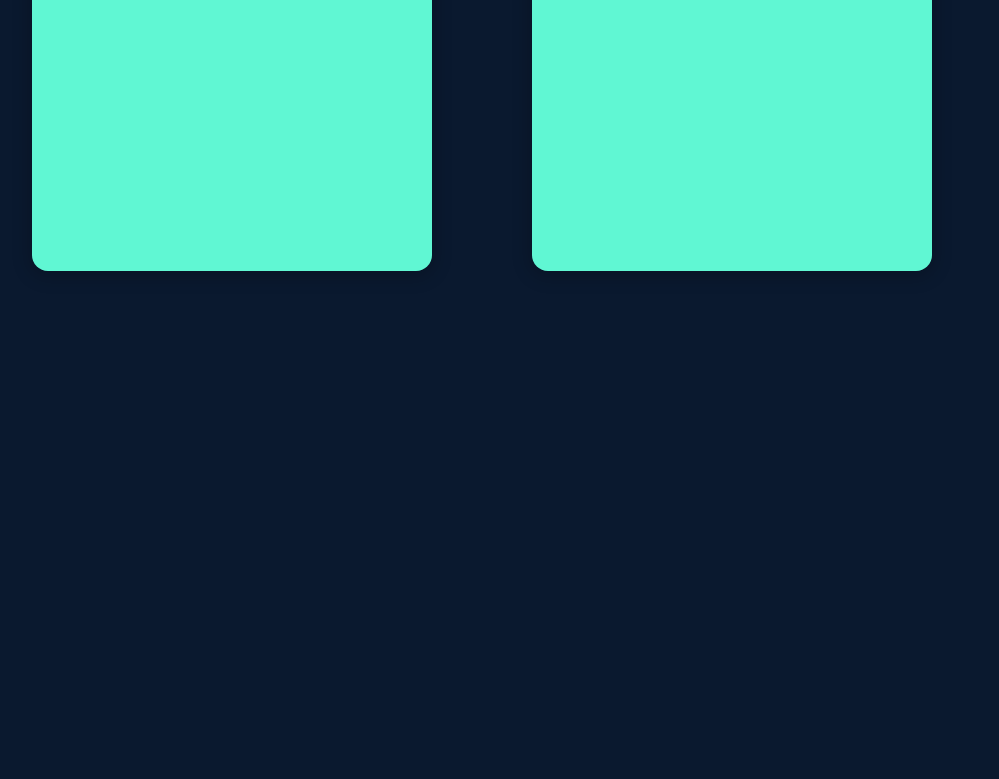
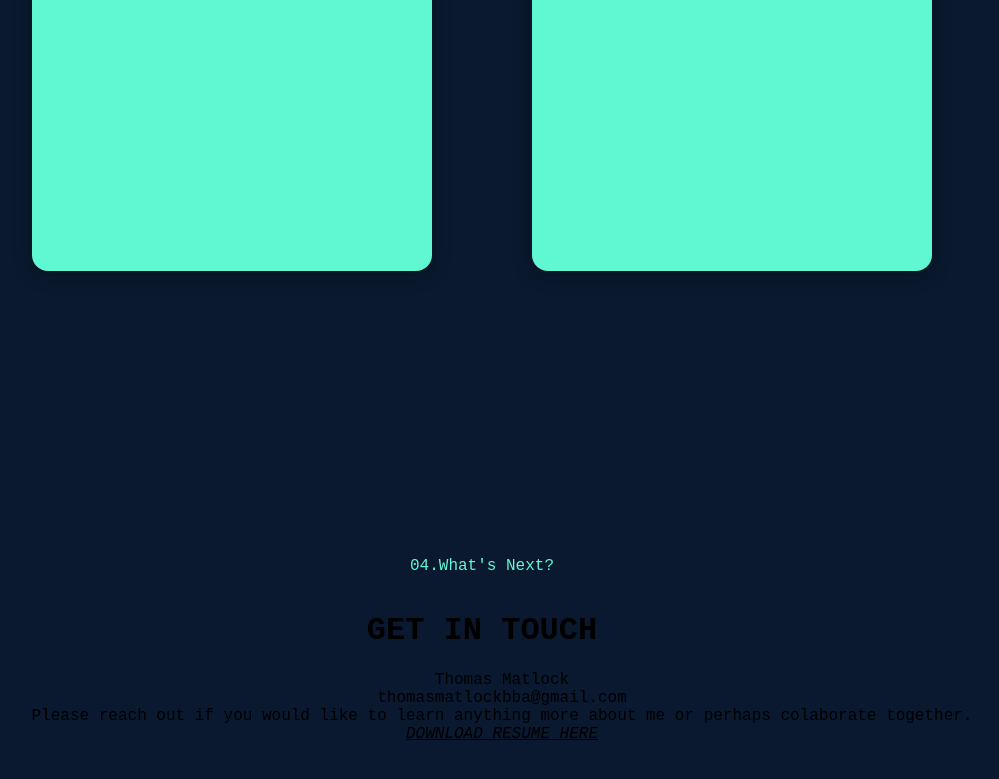
Before and after one commit to zep1994/thomas-matlock, a Next.js app in the folder frontend/: page / in a window 1280 px wide. Shown: the part 4639-5418 px from the top of the page, without its empty margins (158-1157 px from the left). Before the commit the page ends 5180 px from the top, so only its background shows below. Built offline with nearby package versions, Linux system fonts and the light colour scheme.

Commit message:
Finish Landing

```diff
--- a/frontend/pages/index.js
+++ b/frontend/pages/index.js
@@ -357,7 +357,42 @@ export default function Home() {
                     </div>
                   </div>
                   </div>
+                  </div>
+                </div>
+              </div>
 
+
+          {/* SECTION 5 */}
+          <div id="contact" className={styles.section5}>
+            <div className={styles.content5}>
+              <div className={styles.info5}>
+
+
+
+
+
+                <div className={styles.contactInfo}>
+                <div className={styles.txtHeads3}>
+                  <p className={styles.sec1}>04.</p>
+                  <p className={styles.about}>What's Next?</p>
+                </div>
+                  <h1 className={styles.contactHeader}>GET IN TOUCH</h1>
+                  <ul>
+                    <li>Thomas Matlock</li>
+                    <li>thomasmatlockbba@gmail.com</li>
+                    <li>
+                      Please reach out if you would like to learn anything more
+                      about me or perhaps colaborate together.{" "}
+                    </li>
+                    <li>
+                      <a href="/thomas-matlock-resume.docx" download>
+                        <i>
+                          <u>DOWNLOAD RESUME HERE</u>
+                        </i>
+                      </a>
+                    </li>
+                  </ul>
+                </div>
               </div>
             </div>
           </div>
--- a/frontend/styles/Home.module.css
+++ b/frontend/styles/Home.module.css
@@ -489,3 +489,44 @@
   font-size: 18px;
   line-height: 1;
 }
+
+
+/* SECTION 5 */
+.section5 {
+  position: relative;
+  background-color: #0A192F;
+  display: flex;
+  height: 100%;
+  width: 100%;
+  min-height: 400px;
+  max-height: 1800px;
+  align-items: center;
+  justify-content: center;
+  flex-direction: column;
+  text-align: center;
+}
+
+.contactInfo ul li {
+  list-style-type: none;
+}
+
+.content5 {
+  width: 1000px;
+  height: 400px;
+  margin: auto;
+}
+
+
+.txtHeads3 {
+  display: flex;
+  flex-direction: row;
+  position: relative;
+  align-items: center;
+  justify-content: center;
+  margin: auto;
+
+}
+
+.txtHeads3 p {
+  color: #60F7D3;
+}
```
Lines whose indentation alone changed are shown as unchanged.
